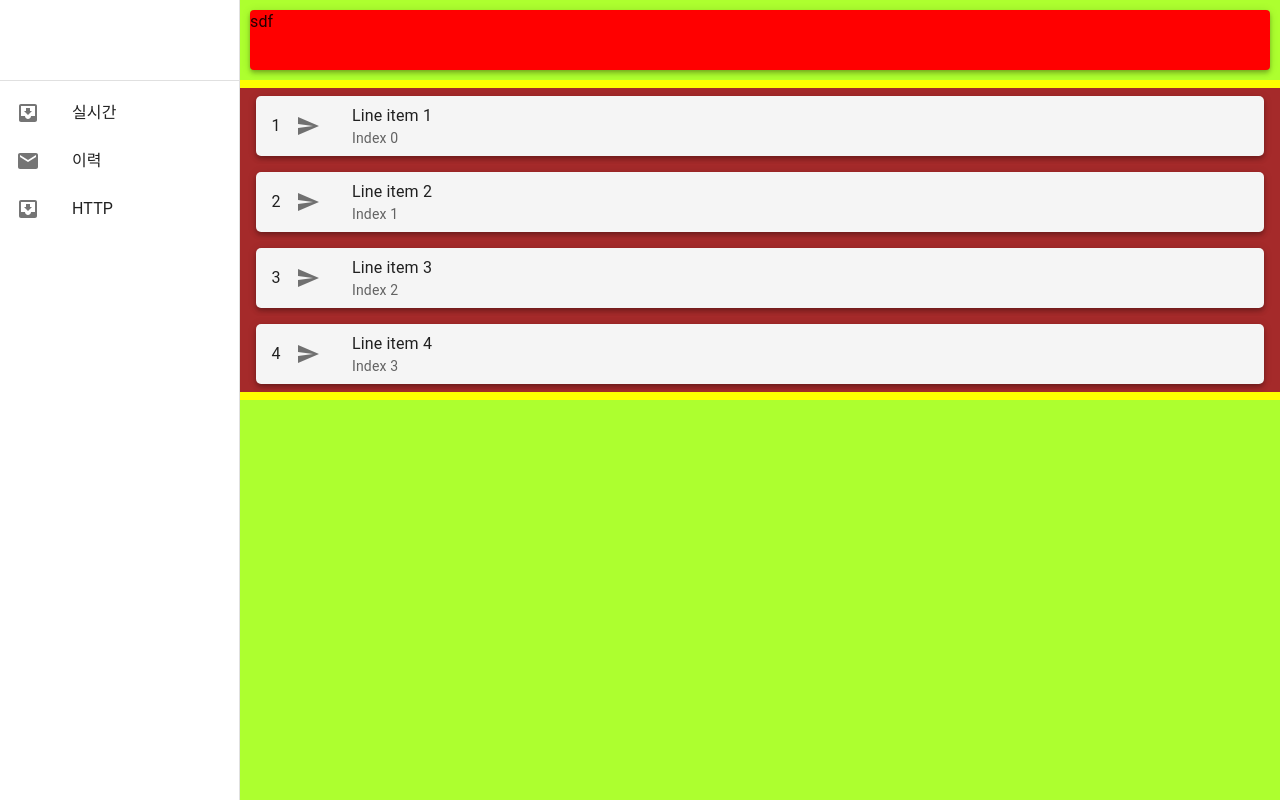
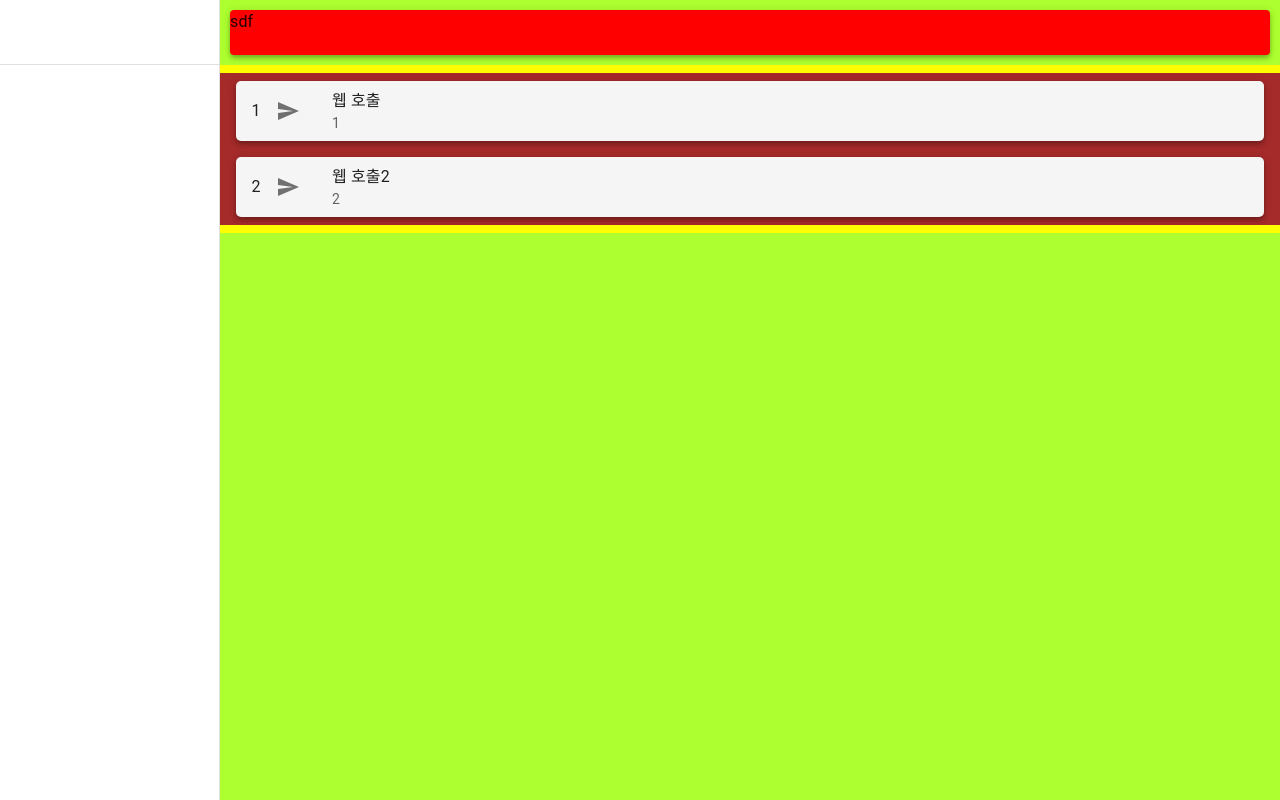
Before and after one commit to RDSHwang/frontend-service-common, a React (Create React App) app: page / in a window 1280 px wide. Built offline with nearby package versions, Linux system fonts and the light colour scheme.

Commit message:
작업 중

```diff
--- a/src/components/TreeView/index.tsx
+++ b/src/components/TreeView/index.tsx
@@ -12,21 +12,23 @@ interface RenderTree {
 
 const data: RenderTree = {
   id: "root",
-  name: "Parent",
+  name: "실시간",
   children: [
     {
-      id: "1",
-      name: "Child - 1",
+      id: "01",
+      name: "출입",
     },
     {
-      id: "3",
-      name: "Child - 3",
-      children: [
-        {
-          id: "4",
-          name: "Child - 4",
-        },
-      ],
+      id: "02",
+      name: "출입문",
+    },
+    {
+      id: "03",
+      name: "파티션(경비)",
+    },
+    {
+      id: "04",
+      name: "경보(알람)",
     },
   ],
 };
--- a/src/layouts/template01/index.js
+++ b/src/layouts/template01/index.js
@@ -26,6 +26,7 @@ import {
 } from "../../HJW/SxProps";
 import { ContentChange } from "../../HJW/ContentChange";
 import { useStore } from "../../states/store";
+import SDSideBar from "../../components/SideBar";
 
 export default function Template01() {
   const { isPopupOpen, setIsPopupOpen } = useStore();
@@ -52,7 +53,7 @@ export default function Template01() {
                 height: "100%",
               }}
             >
-              <DrawerBase />
+              <SDSideBar />
             </Box>
           </div>
           <div
@@ -64,7 +65,7 @@ export default function Template01() {
             }}
           >
             <Grid container>
-              <Grid item xs={12} sx={{ height: "80px", padding: "10px" }}>
+              <Grid item xs={12} sx={{ height: "65px", padding: "10px" }}>
                 <Paper
                   elevation={4}
                   sx={{
@@ -78,7 +79,10 @@ export default function Template01() {
               </Grid>
               <Grid item xs={12} sx={{ height: "100%" }}>
                 <List sx={{ bgcolor: "yellow" }}>
-                  {[0, 1, 2, 3].map((value) => {
+                  {[
+                    { index: 1, name: "웹 호출" },
+                    { index: 2, name: "웹 호출2" },
+                  ].map((value) => {
                     const labelId = `checkbox-list-label-${value}`;
 
                     return (
@@ -105,7 +109,7 @@ export default function Template01() {
                         >
                           <Box sx={{ display: "flex", alignItems: "center" }}>
                             <ListItemText
-                              primary={`${value + 1}`}
+                              primary={`${value.index}`}
                               sx={{
                                 width: "40px",
                                 textAlign: "center",
@@ -116,8 +120,8 @@ export default function Template01() {
                             </ListItemIcon>
                             <ListItemText
                               id={labelId}
-                              primary={`Line item ${value + 1}`}
-                              secondary={`Index ${value}`}
+                              primary={`${value.name}`}
+                              secondary={`${value.index}`}
                             />
                           </Box>
                         </Paper>
@@ -161,7 +165,9 @@ export default function Template01() {
               <Button>오류</Button>
               <ButtonGroup color="warning" sx={{ float: "right" }}>
                 <Button variant="contained">저장</Button>
-                <Button variant="outlined">취소</Button>
+                <Button variant="outlined" onClick={handleIsPopupOpen}>
+                  취소
+                </Button>
               </ButtonGroup>
             </Box>
           </Box>
--- a/src/states/store.js
+++ b/src/states/store.js
@@ -2,5 +2,5 @@ import create from "zustand";
 
 export const useStore = create((set) => ({
   isPopupOpen: false,
-  setIsPopupOpen: (value) => set(() => ({ isPopupOpen: value })),
+  setIsPopupOpen: (value) => set({ isPopupOpen: value }),
 }));
```
